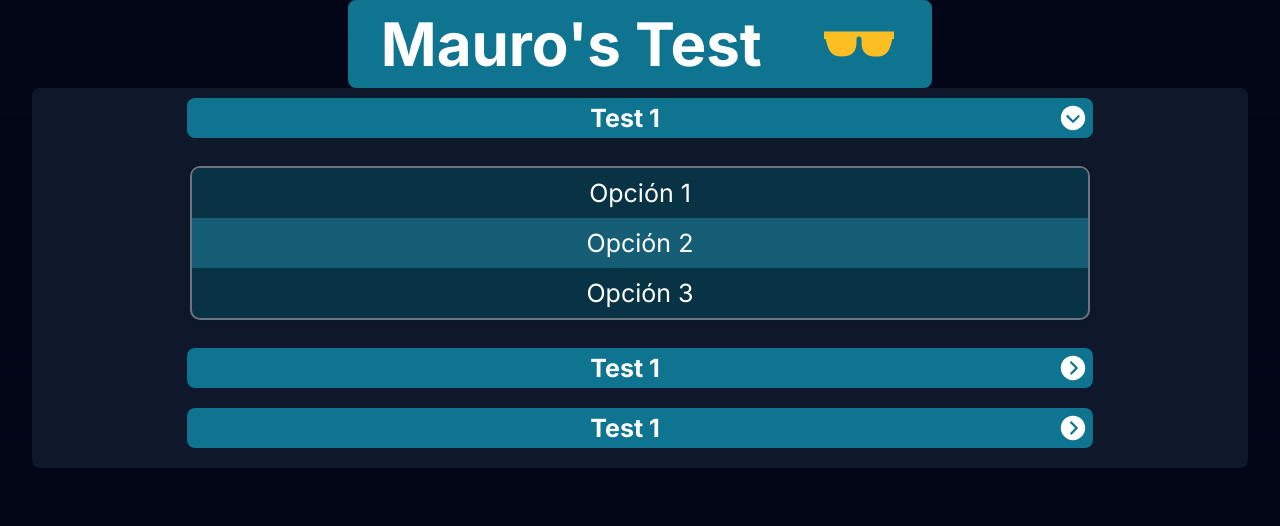
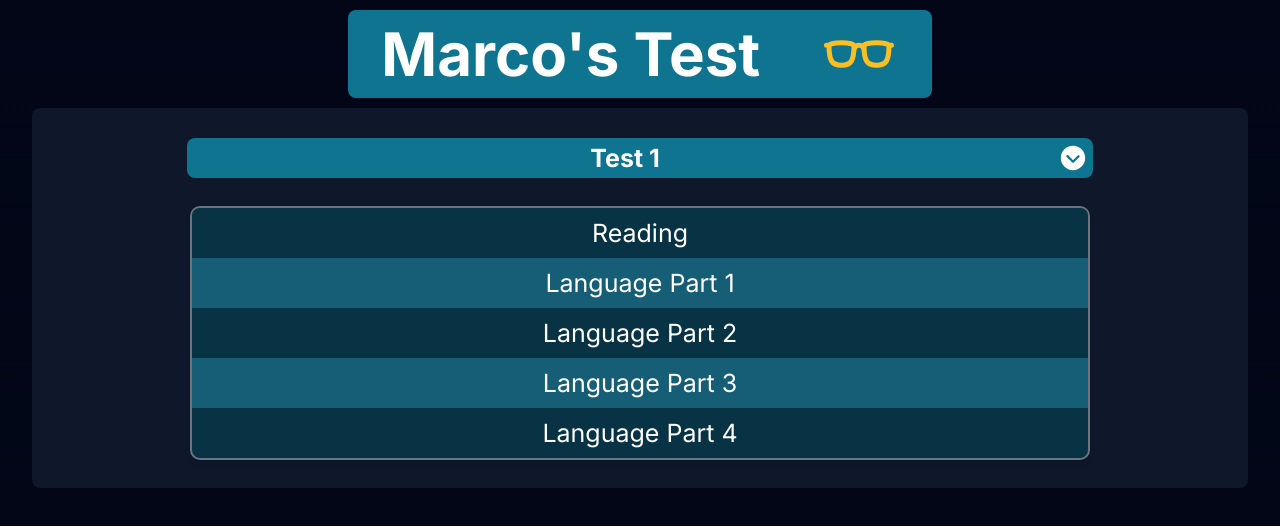
Before and after one commit to Mauro-js/Mario-sTest, a Next.js app: page / in a window 1280 px wide. Both pictures are taken after a click on the element "Test 1". Shown: the top 526 px of the page. Built offline with nearby package versions, Linux system fonts and the light colour scheme.

Commit message:
nuevas animasiones y datos

```diff
--- a/components/dropdown.jsx
+++ b/components/dropdown.jsx
@@ -3,7 +3,7 @@ import { IoIosArrowDroprightCircle } from "react-icons/io";
 import { IoIosArrowDropdownCircle } from "react-icons/io";
 import { useState } from 'react';
 
-const Dropdown = () => {
+const Dropdown = ({test}) => {
   const [isOpen, setIsOpen] = useState(false);
 
   const toggleDropdown = () => {
@@ -16,7 +16,7 @@ const Dropdown = () => {
             className="listButton"
             onClick={toggleDropdown}
           >
-            <h1>Test 1</h1>
+            <h1 className="no-select">{test.name}</h1>
             {isOpen ? <IoIosArrowDropdownCircle className="listIcon" size={30} /> : <IoIosArrowDroprightCircle className="listIcon" size={30} />}
           </div>
         <br/>
@@ -24,15 +24,9 @@ const Dropdown = () => {
         <div
           className="optionsContent"
         >
-            <div>
-              Opción 1
-            </div>
-            <div>
-              Opción 2
-            </div>
-            <div>
-              Opción 3
-            </div>
+          {
+            test.tests.map(part => <div className="no-select">{part.name}</div>)
+          }
         </div>
       )}
     </>
--- /dev/null
+++ b/public/tests.json
@@ -0,0 +1,23 @@
+[
+    {
+        "name": "Test 1",
+        "tests": [
+            {
+                "name": "Reading"
+            },
+            {
+                "name": "Language Part 1"
+            },
+            {
+                "name": "Language Part 2"
+            },
+            {
+                "name": "Language Part 3"
+            },
+            {
+                "name": "Language Part 4"
+            }
+        ]
+
+    }
+]
--- a/src/app/globals.css
+++ b/src/app/globals.css
@@ -2,6 +2,10 @@
   --foreground-rgb: 255, 255, 255;
   --background-start-rgb: 2, 6, 23;
   --background-end-rgb: 2, 6, 23;
+}
+
+.no-select {
+  user-select: none;
 }
 
 main {
@@ -31,7 +35,8 @@ body {
 header {
   color: rgb(255 255 255);
   padding-top: 0px;
-  margin: 0px;
+  margin-top: 10px;
+  margin-bottom: 10px;
 }
 
 header div {
@@ -51,12 +56,13 @@ header div {
 
 header div:hover{
   transform: scale(1.01);
-  box-shadow: rgba(2, 6, 23, 0.9) 0px 8px 24px;
+  box-shadow: rgba(14, 116, 144, 0.3) 0px 8px 24px;
 }
 
 
 header div:active{
   transform: scale(.99);
+  box-shadow: rgba(0, 0, 0, 0.9) 0px 8px 24px;
 }
 
 header h1 {
@@ -77,6 +83,7 @@ header h1 {
   width: 70vw;
   margin-left: auto;
   margin-right: auto;
+  margin-top:20px;
   border-radius: 0.5rem;
   padding: 5px;
   background-color: rgb(14 116 144);
@@ -136,8 +143,11 @@ header h1 {
   font-size: 28px;
   font-weight: 600;
   background-color: rgb(12 74 110);
+}
 
-
+.optionsContent > *:active{
+  box-shadow: rgba(8, 47, 73, .25) 0px 30px 60px -12px inset, rgba(0, 0, 0, 0.3) 0px 18px 36px -18px inset;
+  font-size: 25px;
 }
 
 @media (min-width: 640px) {
@@ -183,3 +193,9 @@ header h1 {
     max-width: 36rem;
   }
  }
+
+
+.vibrate{animation:vibrate 0.3s linear both} @keyframes vibrate{0%{transform:translate(0)}20%{transform:translate(-2px,2px)}40%{transform:translate(-2px,-2px)}60%{transform:translate(2px,2px)}80%{transform:translate(2px,-2px)}100%{transform:translate(0)}}
+.vibrate2{animation:vibrate2 0.3s linear both} @keyframes vibrate2{0%{transform:translate(0)}20%{transform:translate(-2px,2px)}40%{transform:translate(-2px,-2px)}60%{transform:translate(2px,2px)}80%{transform:translate(2px,-2px)}100%{transform:translate(0)}}
+
+.tracking-in-expand{animation:tracking-in-expand 0.2s linear both} @keyframes tracking-in-expand{0%{letter-spacing:-.2em;opacity:0}40%{opacity:.1}100%{opacity:1}}
--- a/src/app/layout.js
+++ b/src/app/layout.js
@@ -13,23 +13,29 @@ const inter = Inter({ subsets: ["latin"] });
 const titles = ["Mario", "Mauro", "Marco", "Pablo"];
 
 const glasses = [
-          <IoGlassesOutline className="headerIcon" size={80} />,
-          <IoGlasses className="headerIcon" size={80} />,
-          <IoGlassesSharp className="headerIcon" size={80} />,
-          <FaGlasses className="headerIcon" size={80} />,
-          <IoIosGlasses className="headerIcon" size={80} />,
-          <IoMdGlasses className="headerIcon" size={80} />,
-          <LuGlasses className="headerIcon" size={80} />,
-          <Gi3dGlasses className="headerIcon" size={80} />,
-          <GiSunglasses className="headerIcon" size={80} />,
-          <GiProtectionGlasses className="headerIcon" size={80} />
+          <IoGlassesOutline className="tracking-in-expand headerIcon" size={80} />,
+          <IoGlasses className="tracking-in-expand headerIcon" size={80} />,
+          <IoGlassesSharp className="tracking-in-expand headerIcon" size={80} />,
+          <FaGlasses className="tracking-in-expand headerIcon" size={80} />,
+          <IoIosGlasses className="tracking-in-expand headerIcon" size={80} />,
+          <IoMdGlasses className="tracking-in-expand headerIcon" size={80} />,
+          <LuGlasses className="tracking-in-expand headerIcon" size={80} />,
+          <Gi3dGlasses className="tracking-in-expand headerIcon" size={80} />,
+          <GiSunglasses className="tracking-in-expand headerIcon" size={80} />,
+          <GiProtectionGlasses className="tracking-in-expand headerIcon" size={80} />
 ]
 
 const Header = () => {
   const [title, setTitle] = useState("Mario");
   const [glass, setGlass] = useState(glasses[0]);
+  const [vibrate, setVibrate] = useState("");
 
   const toggleTitle = () => {
+    if(vibrate==="vibrate") {
+      setVibrate("vibrate2")
+    } else {
+      setVibrate("vibrate")
+    }
     const position = titles.indexOf(title);
     if(position=== 3) {
       setTitle(titles[0])
@@ -52,8 +58,8 @@ const Header = () => {
 
   return (
     <header>
-      <div onClick={toggleTitle}>
-        <h1>{title}'s Test</h1>
+      <div className={"no-select " + vibrate} onClick={toggleTitle}>
+        <h1 className="tracking-in-expand">{title}'s Test</h1>
         {glass}
       </div>
     </header>
--- a/src/app/page.js
+++ b/src/app/page.js
@@ -1,12 +1,12 @@
-import Image from "next/image";
 import Dropdown from "../../components/dropdown";
+import tests  from "../../public/tests.json";
 
 export default function Home() {
   return (
     <main>
-      <Dropdown />
-      <Dropdown />
-      <Dropdown />
+      {
+        tests.map(test => <Dropdown test={test} />)
+      }
     </main>
   );
 }
```
